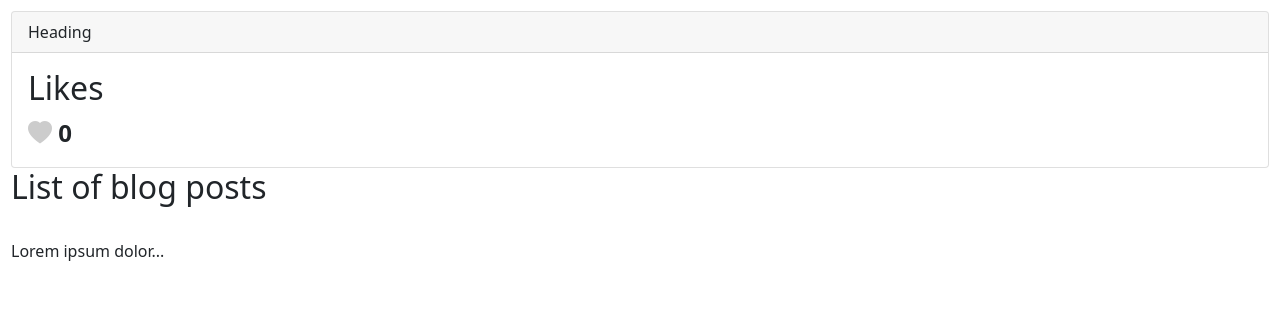
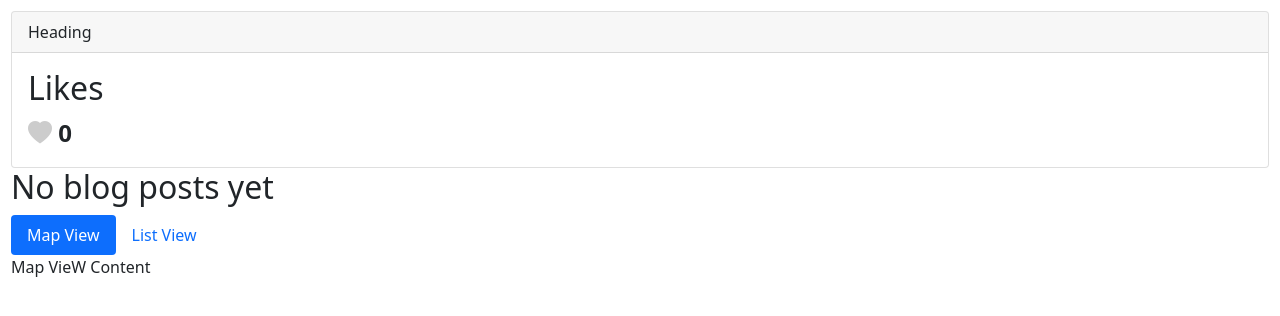
Before and after one commit to mmarcwabo/angularpage, an Angular app: page / in a window 1280 px wide. Shown: the top 316 px of the page. Built offline with nearby package versions, Linux system fonts and the light colour scheme.

Commit message:
Add ngSwitchCase directive to blog tabs

```diff
--- a/src/app/app.component.html
+++ b/src/app/app.component.html
@@ -8,3 +8,12 @@
     </ng-container>
 </bootstrap-panel>
 <blog></blog>
+<ul class="nav nav-pills">
+    <li class="nav-item"><a [class.active]="viewMode=='map'" class="nav-link" (click)="viewMode='map'">Map View</a></li>
+    <li class="nav-item"><a [class.active]="viewMode=='list'" class="nav-link" (click)="viewMode='list'">List View</a></li>
+</ul>
+<div [ngSwitch]="viewMode">
+    <div *ngSwitchCase="'map'">Map VieW Content</div>
+    <div *ngSwitchCase="'list'">List VieW Content</div>
+    <div *ngSwitchDefault>Otherwise</div>
+</div>
--- a/src/app/app.component.ts
+++ b/src/app/app.component.ts
@@ -11,4 +11,6 @@
     isLiked: false,
     likesCount:0
   };
+  //The default page/tab
+  viewMode = "map";
 }
--- a/src/app/blog-post/blog-post.component.ts
+++ b/src/app/blog-post/blog-post.component.ts
@@ -10,7 +10,7 @@
   content = `
   Lorem ipsum dolor sit amet, consectetur adipiscing elit. Nunc orci sem, ornare non cursus in, venenatis eu lacus. Aenean tincidunt venenatis faucibus. Quisque accumsan urna nec massa volutpat interdum. Nulla sed sapien eros. Nunc at finibus est, id interdum diam. Fusce auctor accumsan dolor, ac vulputate lectus tincidunt nec. Vivamus luctus mauris a condimentum tempus. Suspendisse purus mauris, ultrices nec elementum non, luctus vel eros.
 `;
-  blogs = ["Hello", "World"];
+  blogs = [];
   constructor() { }
 
   ngOnInit(): void {
```
